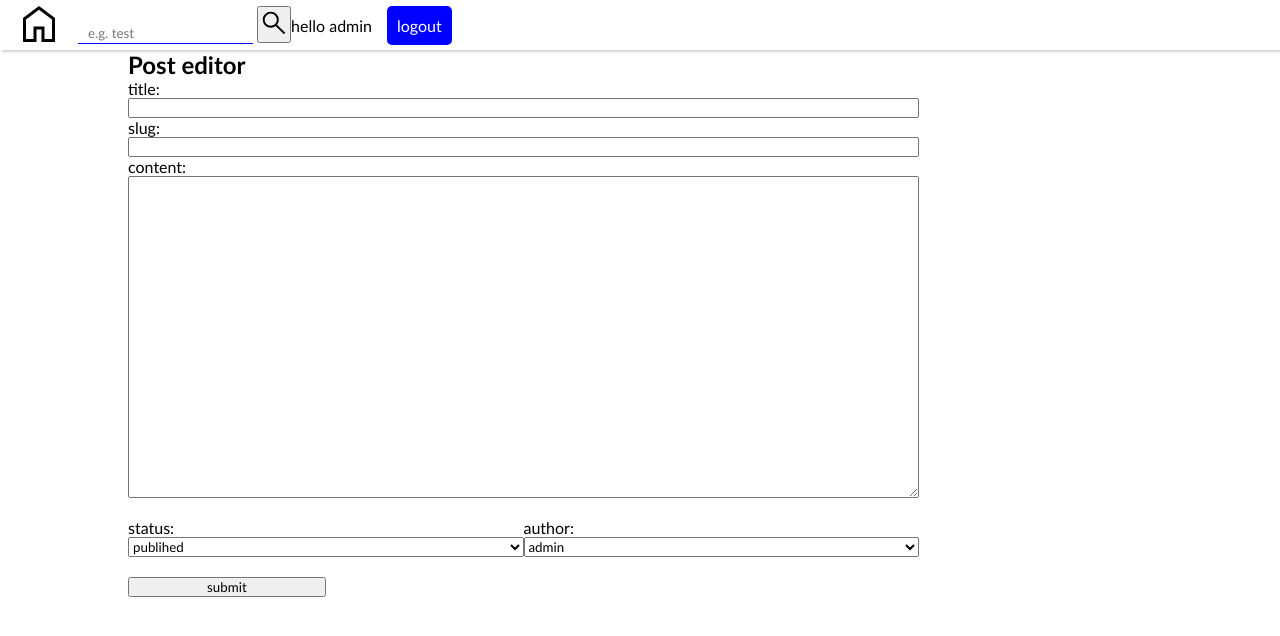
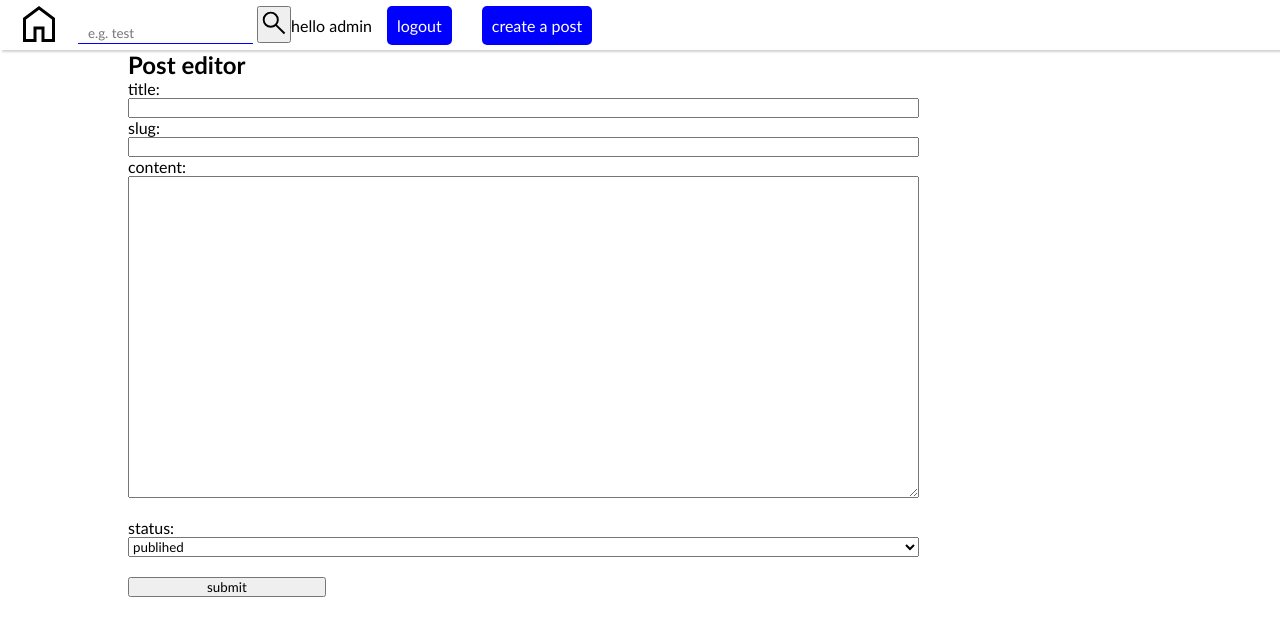
Before and after one commit to kikswosil/blog-app, a Django app: page /edit/ in a window 1280 px wide. Shown: the top 636 px of the page. Run offline with Django 4.2, Linux system fonts and the light colour scheme; a user stored in the database is signed in; data comes from the database, SQL or seed files in the repository; both versions use the stored data as it was after the commit.

Commit message:
changed the edit form.

```diff
--- a/app/blog/templates/base.html
+++ b/app/blog/templates/base.html
@@ -24,6 +24,9 @@
       {% else %}
       hello {{ user.get_username }}
       <a href="/logout/" class="button">logout</a>
+        {% if perms.blog.add_post %}
+          <a href="/edit/" class="button">create a post</a>
+        {% endif %}
       {% endif %}
 
     </nav>
--- a/app/blog/templates/edit.html
+++ b/app/blog/templates/edit.html
@@ -29,17 +29,6 @@
       {% endfor %}
     </select>
       </div>
-     <div class="list">
-     <label for="author">author: </label>
-    <select name="author">
-      {% for author in users %}
-      <option value="{{author.pk}}">{{author.username}}</option>
-      {% empty %}
-      <option value="">---</option>
-      {% endfor %}
-    </select>
-
-     </div>
       </div>
     <button type="submit">submit</button>
   </form>
--- a/app/blog/views.py
+++ b/app/blog/views.py
@@ -56,7 +56,6 @@ def sign_up(request):
 @permission_required('blog.add_post', login_url='/login/')
 def edit(request):
     post = Post()
-    users = User.objects.all()
     options = [
         {
             'name': 'publihed',
@@ -67,6 +66,7 @@ def edit(request):
             'value': DRAFT
         }
     ]
+    user_id = request.user.id
     if request.method == 'POST':
         data = request.POST;
         post = Post(
@@ -74,8 +74,8 @@ def edit(request):
                 slug = data['slug'],
                 content = data['content'],
                 published = data['published'],
-                author = User.objects.get(pk=data['author'])
+                author = User.objects.get(pk=user_id)
         )
         post.save()
         return redirect('/')
-    return render(request, 'edit.html', {'post': post, 'users': users, 'options': options})
+    return render(request, 'edit.html', {'post': post, 'options': options})
```
Also changed, not shown: app/db.sqlite3.
